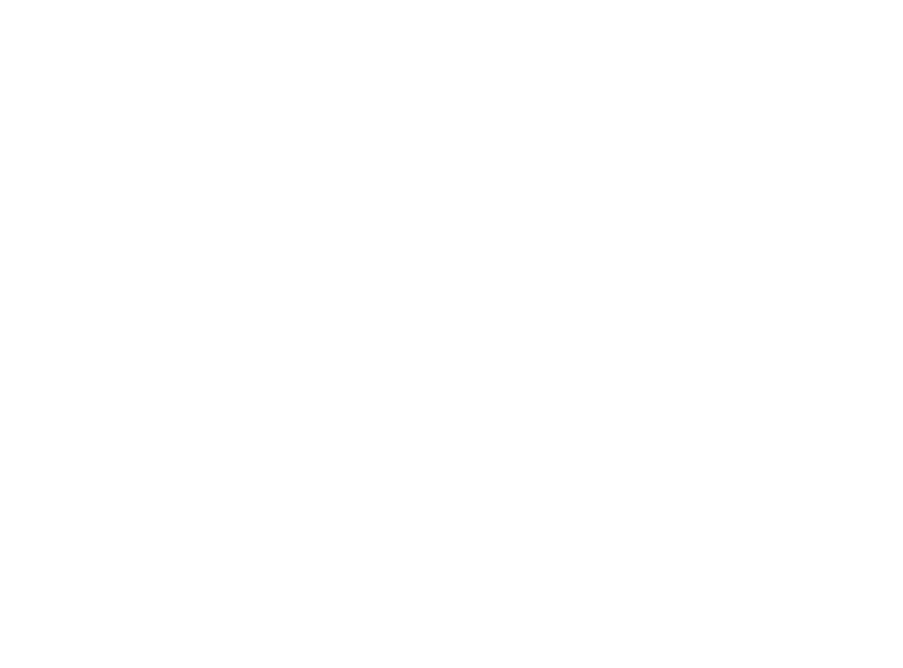
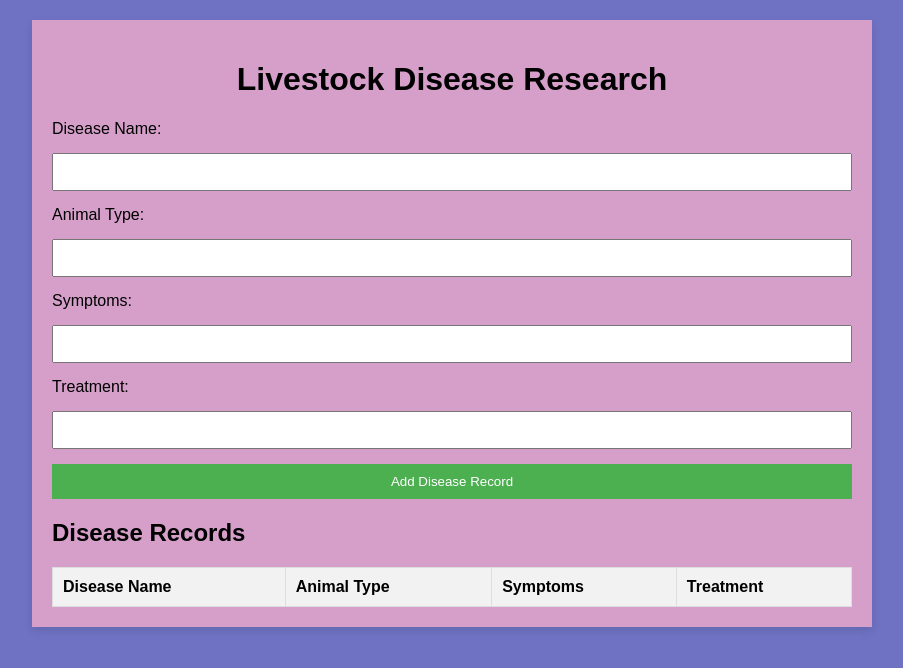
Before and after one commit to Michael-juma/Enhancing-livestock-Disease-Research, a plain HTML site: page index.html in a window 1280 px wide. Shown: the whole page, without its empty margins (188-1091 px from the left). Drawn offline with Linux system fonts and the light colour scheme.

Commit message:
all files

```diff
--- a/css/style.css
+++ b/css/style.css
@@ -0,0 +1,58 @@
+body {
+    font-family: Arial, sans-serif;
+    background-color: #6f72c3;
+    margin: 0;
+    padding: 20px;
+  }
+
+  .container {
+    max-width: 800px;
+    margin: auto;
+    background-color: rgb(213, 159, 202);
+    padding: 20px;
+    box-shadow: 0 4px 8px rgba(0, 0, 0, 0.1);
+  }
+
+  h1 {
+    text-align: center;
+  }
+
+  form {
+    display: flex;
+    flex-direction: column;
+    gap: 10px;
+  }
+
+  input {
+    padding: 8px;
+    margin: 5px 0;
+    font-size: 16px;
+  }
+
+  button {
+    padding: 10px;
+    background-color: #4CAF50;
+    color: white;
+    border: none;
+    cursor: pointer;
+  }
+
+  button:hover {
+    background-color: #45a049;
+  }
+
+  table {
+    width: 100%;
+    margin-top: 20px;
+    border-collapse: collapse;
+  }
+
+  th, td {
+    padding: 10px;
+    text-align: left;
+    border: 1px solid #ddd;
+  }
+
+  thead {
+    background-color: #f2f2f2;
+  }
--- a/index.html
+++ b/index.html
@@ -1,14 +1,47 @@
 <!DOCTYPE html>
 <html lang="en">
 <head>
-    <link rel="stylesheet" href="/css/style.css">
-    <meta charset="UTF-8">
-    <meta name="viewport" content="width=device-width, initial-scale=1.0">
-    <title>Document</title>
+  <meta charset="UTF-8">
+  <meta name="viewport" content="width=device-width, initial-scale=1.0">
+  <title>Livestock Disease Research</title>
+  <link rel="stylesheet" href="/css/style.css">
 </head>
 <body>
+  <div class="container">
+    <h1>Livestock Disease Research</h1>
 
+    <form id="disease-form">
+      <label for="disease-name">Disease Name:</label>
+      <input type="text" id="disease-name" name="disease-name" required>
 
-    <script src ="/src/index.js"></script>
+      <label for="animal-type">Animal Type:</label>
+      <input type="text" id="animal-type" name="animal-type" required>
+
+      <label for="symptoms">Symptoms:</label>
+      <input type="text" id="symptoms" name="symptoms" required>
+
+      <label for="treatment">Treatment:</label>
+      <input type="text" id="treatment" name="treatment" required>
+
+      <button type="submit">Add Disease Record</button>
+    </form>
+
+    <h2>Disease Records</h2>
+    <table id="disease-table">
+      <thead>
+        <tr>
+          <th>Disease Name</th>
+          <th>Animal Type</th>
+          <th>Symptoms</th>
+          <th>Treatment</th>
+        </tr>
+      </thead>
+      <tbody>
+
+      </tbody>
+    </table>
+  </div>
+
+  <script src="/src/index.js"></script>
 </body>
 </html>
```
